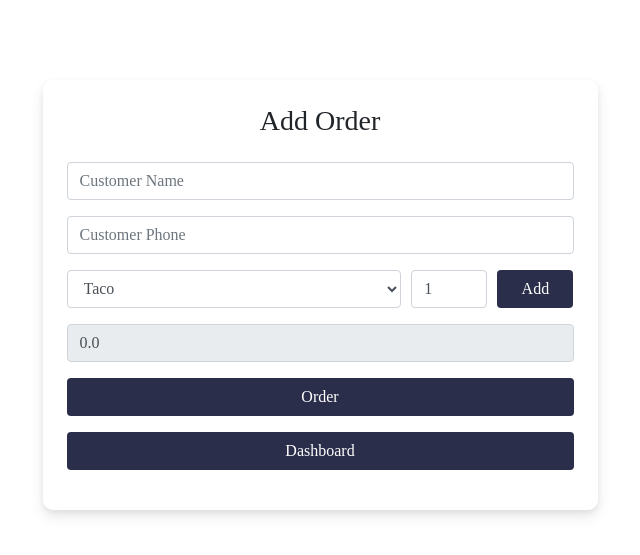
After one commit to aaronspectre/lb-bot, a Django app: page /add in a window 1280 px wide. The commit adds this page. Shown: the top 555 px of the page, without its empty margins (320-960 px from the left). Run offline with Django 3.2, Linux system fonts and the light colour scheme; a user stored in the database is signed in; some libraries are stand-ins or nearby versions; some web fonts are replaced.

Commit message:
Bot Beta

```diff
--- a/web/bot/models.py
+++ b/web/bot/models.py
@@ -4,8 +4,7 @@ from django.db import models
 
 
 class Order(models.Model):
-	customer = models.CharField(max_length = 100)
-	customer_id = models.IntegerField()
+	customer_id = models.IntegerField(default = 0)
 	customer_username = models.CharField(max_length = 100)
 	customer_phone = models.CharField(max_length = 30)
 	customer_location = models.CharField(max_length = 40)
--- a/web/interface/static/auth.css
+++ b/web/interface/static/auth.css
@@ -16,3 +16,40 @@
 	border-radius: 10px;
 	box-shadow: rgba(65, 69, 88, 0.1) 0px 7px 14px 0px, rgba(0, 0, 0, 0.07) 0px 3px 6px 0px;
 }
+
+.auth-panel button{
+	background: #2B2E4A;
+	color: white;
+}
+
+.auth-panel button:hover{
+	color: white;
+	opacity: .9;
+}
+
+.add-order-main-panel{
+	width: 50%;
+	margin: auto;
+	margin-top: 10vh;
+	padding: 3vh;
+	border-radius: 10px;
+	box-shadow: rgba(65, 69, 88, 0.1) 0px 7px 14px 0px, rgba(0, 0, 0, 0.07) 0px 3px 6px 0px;
+}
+
+.add-order-main-panel span{
+	background: #2B2E4A;
+	color: white;
+	padding: 1vh;
+	margin: 2px;
+	font-size: 2vh;
+}
+
+.add-order-main-panel button{
+	background: #2B2E4A;
+	color: white;
+}
+
+.add-order-main-panel button:hover{
+	color: white;
+	opacity: .9;
+}
--- a/web/interface/static/script.js
+++ b/web/interface/static/script.js
@@ -0,0 +1,30 @@
+
+price = document.getElementById('price')
+amount = document.getElementById('amount')
+order_list = document.getElementById('order_list')
+product_list = document.getElementById('product_list')
+order = document.getElementById('order')
+
+
+price_list = {
+	'Taco': 9000,
+	'Taco with Cheese': 12000,
+}
+
+function add_order(){
+	if (amount.value < 0 || amount.value == 0){
+		alert('Please Check Amount')
+		return
+	}
+	let bill = product_list.value+' x'+amount.value
+	let node = document.createElement('span')
+	let node_text = document.createTextNode(bill)
+	node.appendChild(node_text)
+	node.classList.add('badge')
+
+	order_list.appendChild(node)
+	order.value += bill+'|'
+	price.value = Number(price.value)+(Number(price_list[product_list.value]) * Number(amount.value))
+
+	amount.value = '1'
+}
--- a/web/interface/static/style.css
+++ b/web/interface/static/style.css
@@ -105,7 +105,7 @@
 
 .order-card{
 	width: 100%;
-	height: 100%;
+	height: auto;
 	padding: 4vh;
 	color: white;
 	border-radius: 40px;
--- /dev/null
+++ b/web/interface/templates/add-order.html
@@ -0,0 +1,65 @@
+<!DOCTYPE html>
+<html lang="en">
+<head>
+	<meta charset="UTF-8">
+	<meta name="viewport" content="width=device-width, initial-scale=1.0">
+	<title>LB Control Panel | Add Order</title>
+	{% load static %}
+	<link rel="stylesheet" href="{% static 'auth.css' %}">
+	<link rel="stylesheet" href="https://stackpath.bootstrapcdn.com/bootstrap/4.4.1/css/bootstrap.min.css" integrity="sha384-Vkoo8x4CGsO3+Hhxv8T/Q5PaXtkKtu6ug5TOeNV6gBiFeWPGFN9MuhOf23Q9Ifjh" crossorigin="anonymous">
+
+
+
+	<script src="https://code.jquery.com/jquery-3.4.1.slim.min.js" integrity="sha384-J6qa4849blE2+poT4WnyKhv5vZF5SrPo0iEjwBvKU7imGFAV0wwj1yYfoRSJoZ+n" crossorigin="anonymous"></script>
+	<script src="https://stackpath.bootstrapcdn.com/bootstrap/4.4.1/js/bootstrap.min.js" integrity="sha384-wfSDF2E50Y2D1uUdj0O3uMBJnjuUD4Ih7YwaYd1iqfktj0Uod8GCExl3Og8ifwB6" crossorigin="anonymous"></script>
+</head>
+<body>
+	<div class="container">
+		<div class="row">
+			<div class="col-md-12">
+				<div class="add-order-main-panel">
+					<h3 align="center">Add Order</h3>
+					<form action="{% url 'add_handle' %}" method="post" class="mt-4">
+						<div class="form-group">
+							<input type="text" placeholder="Customer Name" name='cname' class="form-control">
+						</div>
+						<div class="form-group">
+							<input type="text" placeholder="Customer Phone" name='cphone' class="form-control">
+						</div>
+						<div class="form-row mb-3">
+							<div class="col-md-8">
+								<select name="product_list" id="product_list" class="form-control" required>
+									<option value="Taco">Taco</option>
+									<option value="Taco with Cheese">Taco with Cheese</option>
+								</select>
+							</div>
+							<div class="col-md-2">
+								<input type="number" class="form-control" id="amount" value="1">
+							</div>
+							<div class="col-md-2">
+								<button type="button" class="btn form-control" onclick="add_order()">Add</button>
+							</div>
+						</div>
+						<div class="form-group" id="order_list">
+						</div>
+						<div class="form-group">
+							<input type="number" class="form-control" name="price" id="price" value="0.0" readonly>
+							<input type="hidden" name="order" id="order" required>
+							{% csrf_token %}
+						</div>
+						<div class="form-group">
+							<button class="btn form-control">Order</button>
+						</div>
+						<div class="form-group">
+							<a href="{% url 'dashboard' 'pending' %}" style="background: #2B2E4A; color: white;" class="btn form-control">Dashboard</a>
+						</div>
+					</form>
+				</div>
+			</div>
+		</div>
+	</div>
+</body>
+</html>
+
+{% load static %}
+<script src="{% static 'script.js' %}"></script>
--- a/web/interface/templates/auth.html
+++ b/web/interface/templates/auth.html
@@ -29,7 +29,7 @@
 						</div>
 						<div class='form-group'>
 							<label for="#password">Password</label>
-							<input type="text" name="password" placeholder="Password" id="password" class="form-control" required>
+							<input type="password" name="password" placeholder="Password" id="password" class="form-control" required>
 						</div>
 						<div class="form-group">
 							<button class="btn btn-primary form-control">Sign In</button>
--- a/web/interface/urls.py
+++ b/web/interface/urls.py
@@ -7,5 +7,6 @@ urlpatterns = [
 	path('sign-in', views.signIn, name = 'signIn'),
 	path('dashboard/<str:status>', views.dashboard, name = 'dashboard'),
 	path('order-validation/<int:id>', views.orderValidation, name = 'orderValidation'),
-	path('add', views.addOrder, name = 'add')
+	path('add', views.addOrder, name = 'add'),
+	path('add/handle', views.addOrderHandle, name = 'add_handle'),
 ]
--- a/web/interface/views.py
+++ b/web/interface/views.py
@@ -4,9 +4,10 @@ from django.contrib.auth.decorators import login_required
 from django.contrib.auth import login, authenticate
 from django.contrib.auth.models import User
 from django.urls import reverse
+from django.utils import timezone
 from bot.models import Order
 
-
+import json
 
 def auth(request):
 	return render(request, 'auth.html')
@@ -51,3 +52,26 @@ def orderValidation(request, id):
 @login_required
 def addOrder(request):
 	return render(request, 'add-order.html')
+
+
+@login_required
+def addOrderHandle(request):
+	order = Order()
+
+	order.order = request.POST['order'].split('|')
+	order.order.pop()
+	order.order = json.dumps(order.order)
+
+	order.price = request.POST['price']
+	order.date = timezone.now()
+	order.customer_name = request.POST['cname']
+	order.customer_phone = request.POST['cphone']
+
+	order.save()
+
+	if len(order.customer_name) == 0:
+		order.customer_name = f'Customer {order.id}'
+		order.save()
+
+
+	return HttpResponseRedirect(reverse('dashboard', args = ('pending',)))
```
Also changed, not shown: config.py (+14 -2 lines), engine.py (+124 -27 lines), web/bot/views.py (+22 -2 lines), web/emulator.py (added, +20 -0 lines), webhook.py (+15 -3 lines), web/bot/migrations/0004_remove_order_customer.py (added), web/db.sqlite3.
